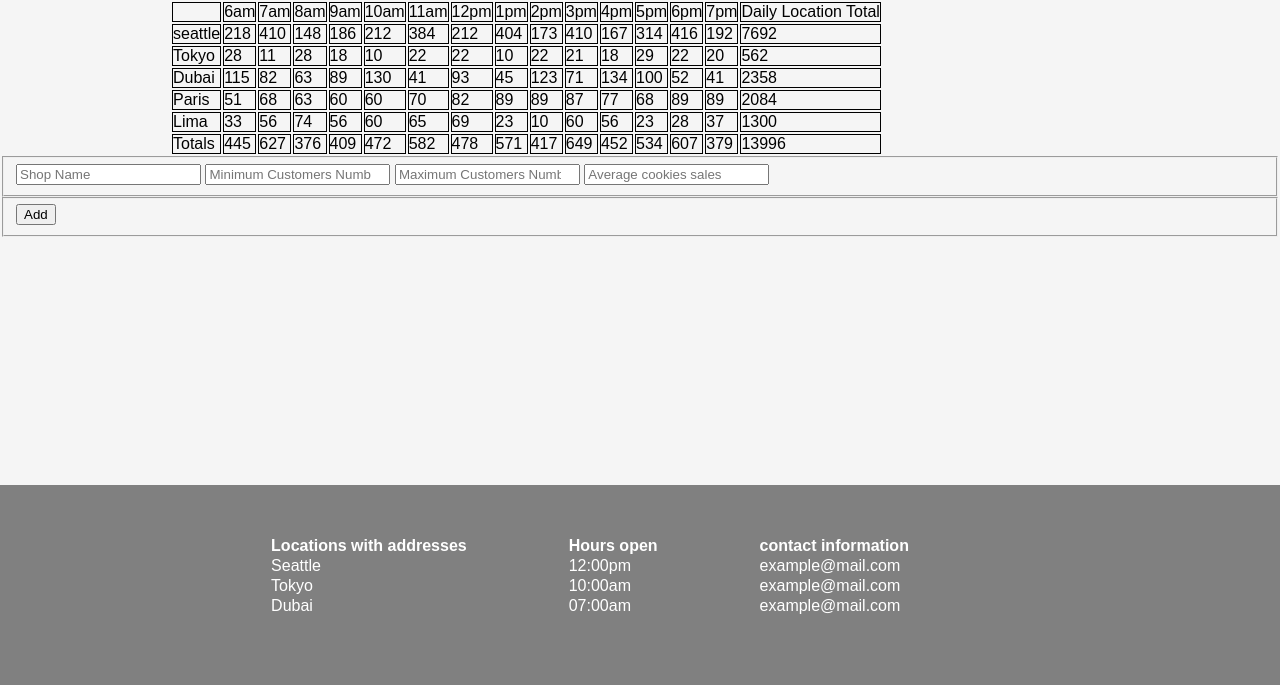
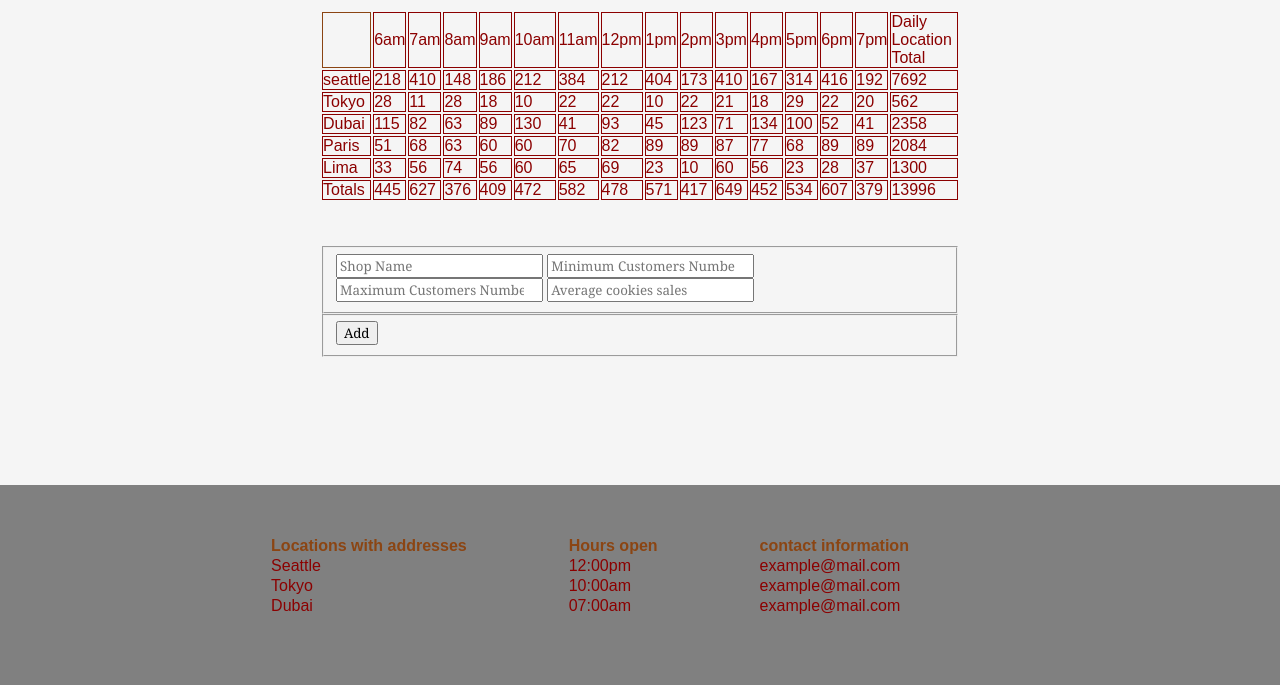
Before and after one commit to alaa-rish/class06-Objects, a plain HTML site: page pages/sales.html in a window 1280 px wide. Shown: the part 115-800 px from the top of the page. Drawn offline with Linux system fonts and the light colour scheme; files that its build step writes are made by us from their sources.

Commit message:
Add CSS Sty

```diff
--- a/css/style.css
+++ b/css/style.css
@@ -1,5 +1,5 @@
 * {
-    font-family: sans-serif !important;
+    font-family: Georgia, 'Times New Roman', Times, serif;
 }
 
 header{
@@ -64,4 +64,13 @@ header{
 
   td, th {
       padding-right: 100px;
+      font-family: sans-serif !important;
   }
+
+th {
+  color:saddlebrown;
+}
+
+td {
+  color:darkred;
+}
--- a/pages/sales.html
+++ b/pages/sales.html
@@ -6,7 +6,7 @@
     <meta name="viewport" content="width=device-width, initial-scale=1.0" />
     <link rel="stylesheet" href="../css/sales.css">
     <link rel="stylesheet" href="../css/style.css">
-    <title>Document</title>
+    <title>Salmon Cookies</title>
   </head>
   <body style="background-color: whitesmoke;">
     <header>
@@ -24,9 +24,11 @@
         </ul>
       </nav>
   </header>
-    <div id="container"></div>
+    <div id="container" style="position: relative; width: 50%;left: 50%;transform: translateX(-50%);"></div>
 
-    <form action="" id="addForm">
+    <br><br>
+
+    <form action="" id="addForm" style="position: relative; width: 50%;left: 50%;transform: translateX(-50%);">
       <fieldset>
         <input type="text" id="shopName" name="shopName" placeholder="Shop Name" id="shopNameInput"/>
         <input type="number" id="minCust" name="minCust" placeholder="Minimum Customers Number" id="minCustInput"/>
```
Also changed, not shown: index.html (+3 -3 lines).
